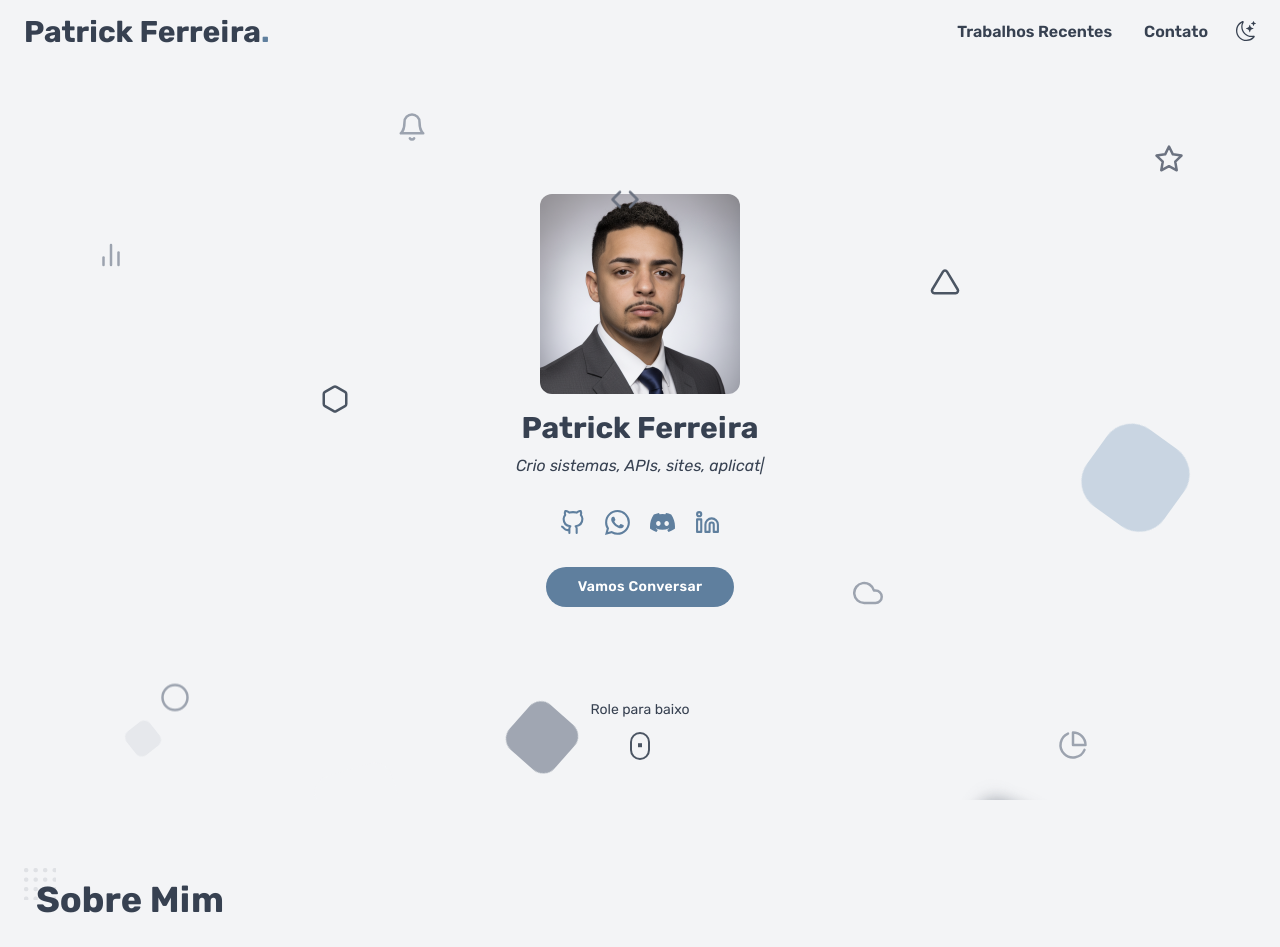
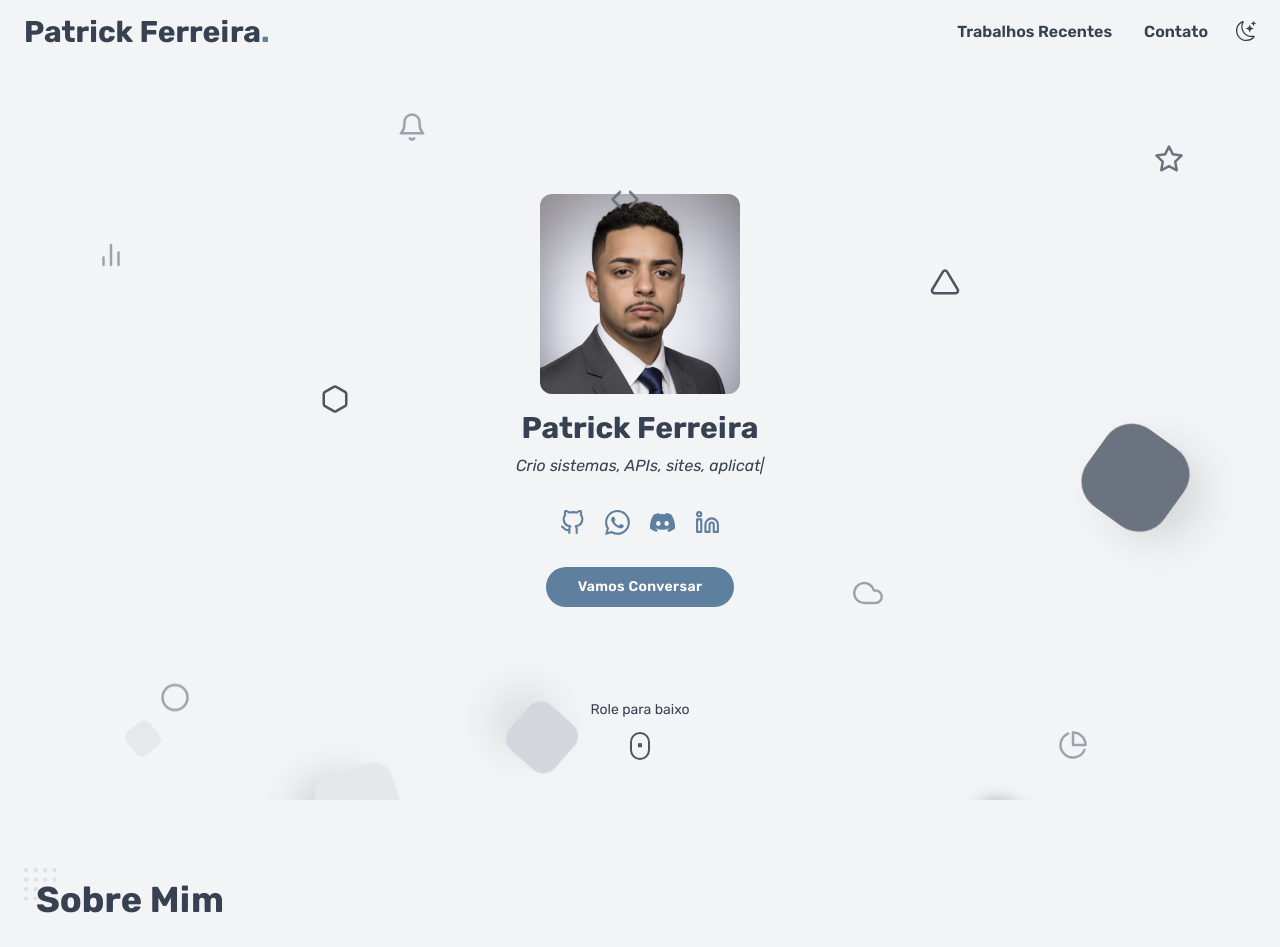
Before and after one commit to patrickkdev/Portfolio-Website, a Next.js app: page / in a window 1280 px wide. Shown: the top 947 px of the page. Built offline with nearby package versions, Linux system fonts and the light colour scheme.

Commit message:
update HeroBackground component and styles: changed circle colors and sizes, added shadow to circles

```diff
--- a/src/components/partials/HeroBackground.tsx
+++ b/src/components/partials/HeroBackground.tsx
@@ -52,16 +52,16 @@ const HeroBackground = () => {
         className="absolute top-96 left-1/4 hidden animate-spin text-gray-600 dark:text-gray-300 sm:inline-block"
       />
       <ul className={styles.circles}>
-        <li className="bg-gray-100 dark:bg-gray-800"></li>
+        <li className="bg-gray-200 dark:bg-gray-700"></li>
+        <li className="bg-gray-200 dark:bg-gray-700"></li>
         <li className="bg-gray-200 dark:bg-gray-700"></li>
         <li className="bg-gray-300 dark:bg-gray-600"></li>
         <li className="bg-gray-400 dark:bg-gray-500"></li>
         <li className="bg-gray-500 dark:bg-gray-400"></li>
         <li className="bg-gray-600 dark:bg-gray-300"></li>
         <li className="bg-gray-700 dark:bg-gray-200"></li>
-        <li className="bg-gray-800 dark:bg-gray-100"></li>
-        <li className="bg-primary-100 dark:bg-primary-500"></li>
-        <li className="bg-primary-200 dark:bg-primary-600"></li>
+        <li className="bg-gray-700 dark:bg-gray-200"></li>
+        <li className="bg-gray-700 dark:bg-gray-200"></li>
       </ul>
     </>
   );
--- a/src/styles/modules/HeroBackground.module.scss
+++ b/src/styles/modules/HeroBackground.module.scss
@@ -16,6 +16,7 @@
   height: 20px;
   animation: animate 25s ease-in infinite;
   bottom: -150px;
+  @apply shadow-2xl;
 }
 
 .circles li:nth-child(1) {
@@ -64,8 +65,8 @@
 
 .circles li:nth-child(7) {
   left: 35%;
-  width: 150px;
-  height: 150px;
+  width: 90px;
+  height: 90px;
   animation-delay: 7s;
 }
 
```
